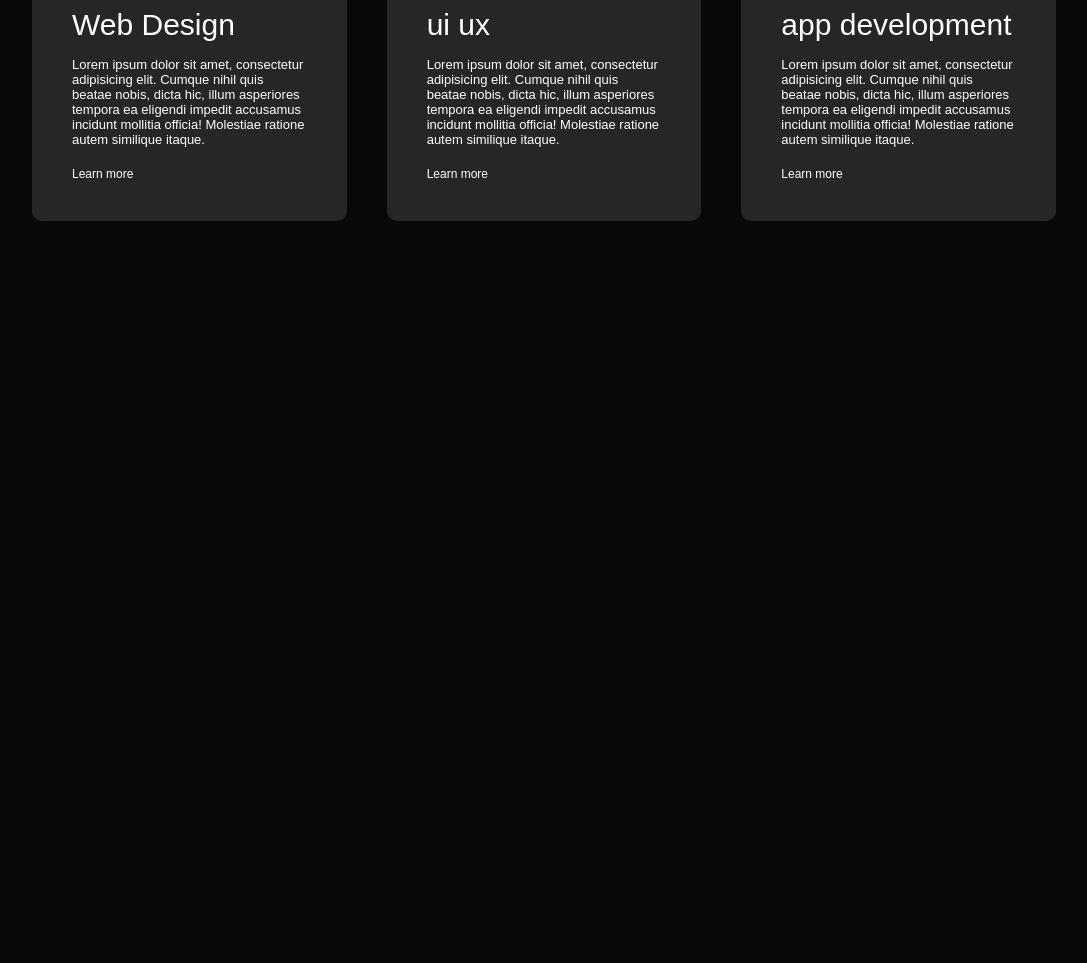
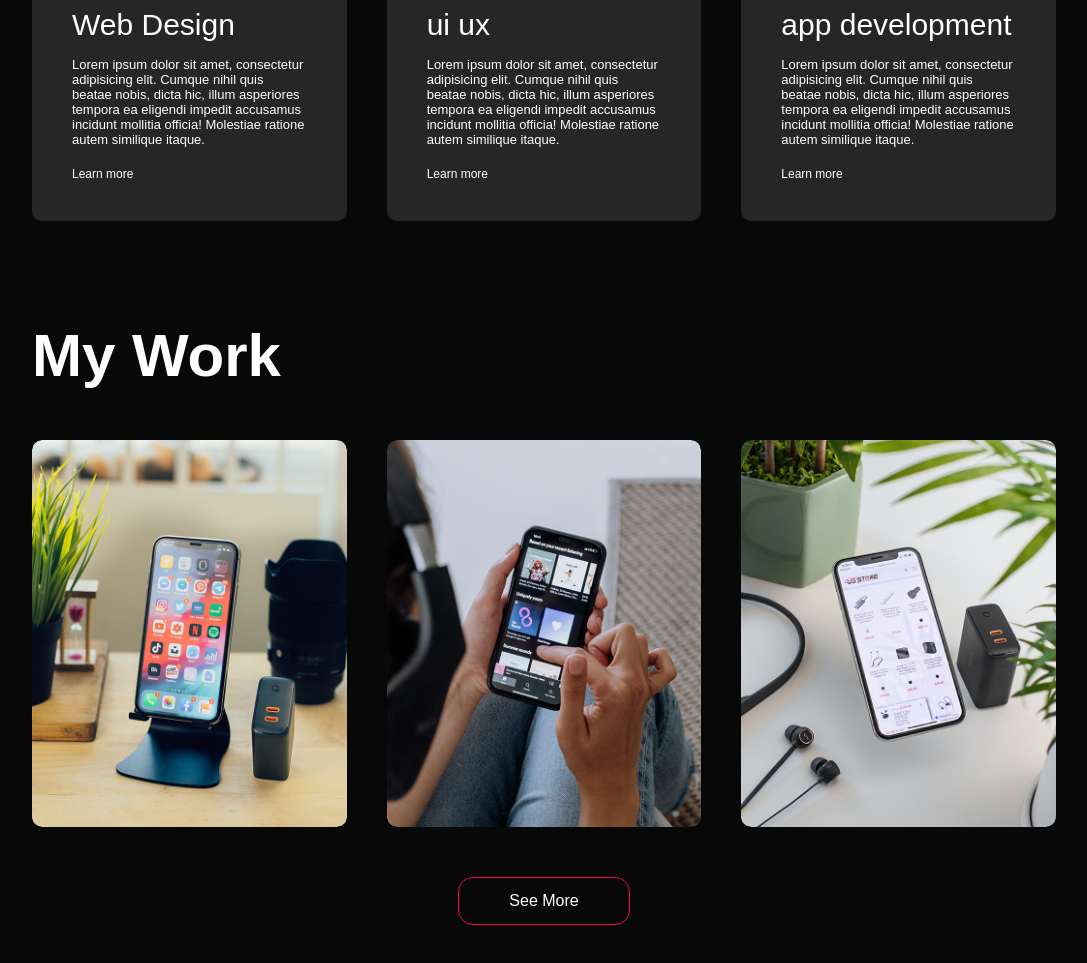
Before and after one commit to DTA-Wijesekara/DTA-Wijesekara.github.io, a plain HTML site: page index.html in a window 1280 px wide. Shown: the part 1721-2684 px from the top of the page, without its empty margins (96-1183 px from the left). Before the commit the page ends 1982 px from the top, so only its background shows below. Drawn offline with Linux system fonts and the light colour scheme.

Commit message:
work section

```diff
--- a/index.html
+++ b/index.html
@@ -92,7 +92,39 @@
             </div>
         </div>
     </div>
-
+    <!--------------portfolio-------------->
+    <div id="portfolio">
+        <div class="container">
+            <h1 class="sub-title">My Work</h1>
+            <div class="work-list">
+                <div class="work">
+                    <img src="images/work-1.png" alt="">
+                    <div class="layer">
+                        <h3>social media app</h3>
+                        <p>Lorem ipsum dolor sit amet consectetur adipisicing elit. Ex tempora quia reiciendis possimus inventore molestiae nobis maiore</p>
+                        <a href="#"><i class="fa-solid fa-link"></i></a>
+                    </div>
+                </div>
+                <div class="work">
+                    <img src="images/work-2.png" alt="">
+                    <div class="layer">
+                        <h3>social media app</h3>
+                        <p>Lorem ipsum dolor sit amet consectetur adipisicing elit. Ex tempora quia reiciendis possimus inventore molestiae nobis maiore</p>
+                        <a href="#"><i class="fa-solid fa-link"></i></a>
+                    </div>
+                </div>
+                <div class="work">
+                    <img src="images/work-3.png" alt="">
+                    <div class="layer">
+                        <h3>social media app</h3>
+                        <p>Lorem ipsum dolor sit amet consectetur adipisicing elit. Ex tempora quia reiciendis possimus inventore molestiae nobis maiore</p>
+                        <a href="#"><i class="fa-solid fa-link"></i></a>
+                    </div>
+                </div>
+            </div>
+            <a href="#" class="btn">See More</a>
+        </div>
+    </div>
 
     <script>
         var tablinks = document.getElementsByClassName("tab-links");
--- a/style.css
+++ b/style.css
@@ -164,3 +164,78 @@ nav ul li a:hover::after{
     background: #ff004f;
     transform: translateY(-10px);
 }
+/* --------------portfolio-------------- */
+#portfolio{
+    padding:50px 0;
+}
+.work-list{
+    display: grid;
+    grid-template-columns: repeat(auto-fit, minmax(250px, 1fr));
+    grid-gap: 40px;
+    margin-top: 50px;
+}
+.work{
+    border-radius: 10px;
+    position: relative;
+    overflow: hidden;
+}
+.work img{
+    width: 100%;
+    border-radius: 10px;
+    display: block;
+    transition: transform 0.5s;
+}
+.layer{
+    width: 100%;
+    height: 0;
+    background: linear-gradient(rgba(0,0,0,0.6), #ff004f);
+    border-radius: 10px;
+    position: absolute;
+    left: 0;
+    bottom: 0;
+    overflow: hidden;
+    display: flex;
+    align-items: center;
+    justify-content: center;
+    flex-direction: column;
+    padding: 0 40px;
+    text-align: center;
+    font-size: 14px;
+    transition: height 0.5s;
+}
+.layer h3{
+    font-weight: 500;
+    margin-bottom: 20px;
+}
+.layer a{
+    margin-top: 20px;
+    color: #ff004f;
+    text-decoration: none;
+    font-size: 18px;
+    line-height: 60px;
+    background: #fff;
+    width: 60px;
+    height: 60px;
+    border-radius: 50%;
+    text-align: center;
+}
+.work:hover img{
+    transform: scale(1.1);
+}
+.work:hover .layer{
+    height: 100%;
+}
+.btn{
+    display: block;
+    margin: 50px auto;
+    width: fit-content;
+    border: 1px solid #ff004f;
+    padding: 14px 50px;
+    border-radius: 15px;
+    text-decoration: none;
+    color: white;
+    transition: background 0.5s;
+}
+.btn:hover{
+    background: #ff004f;
+}
```
